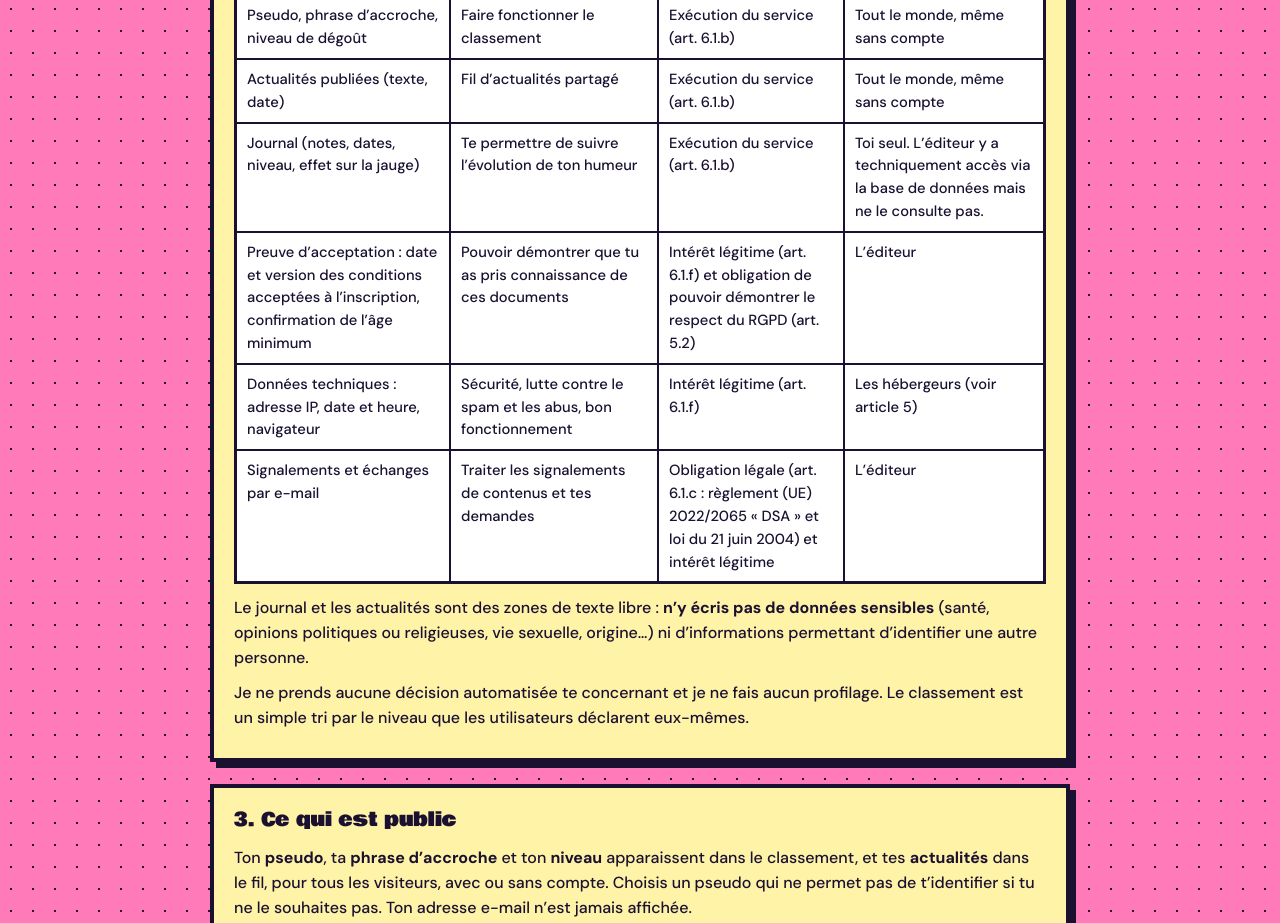
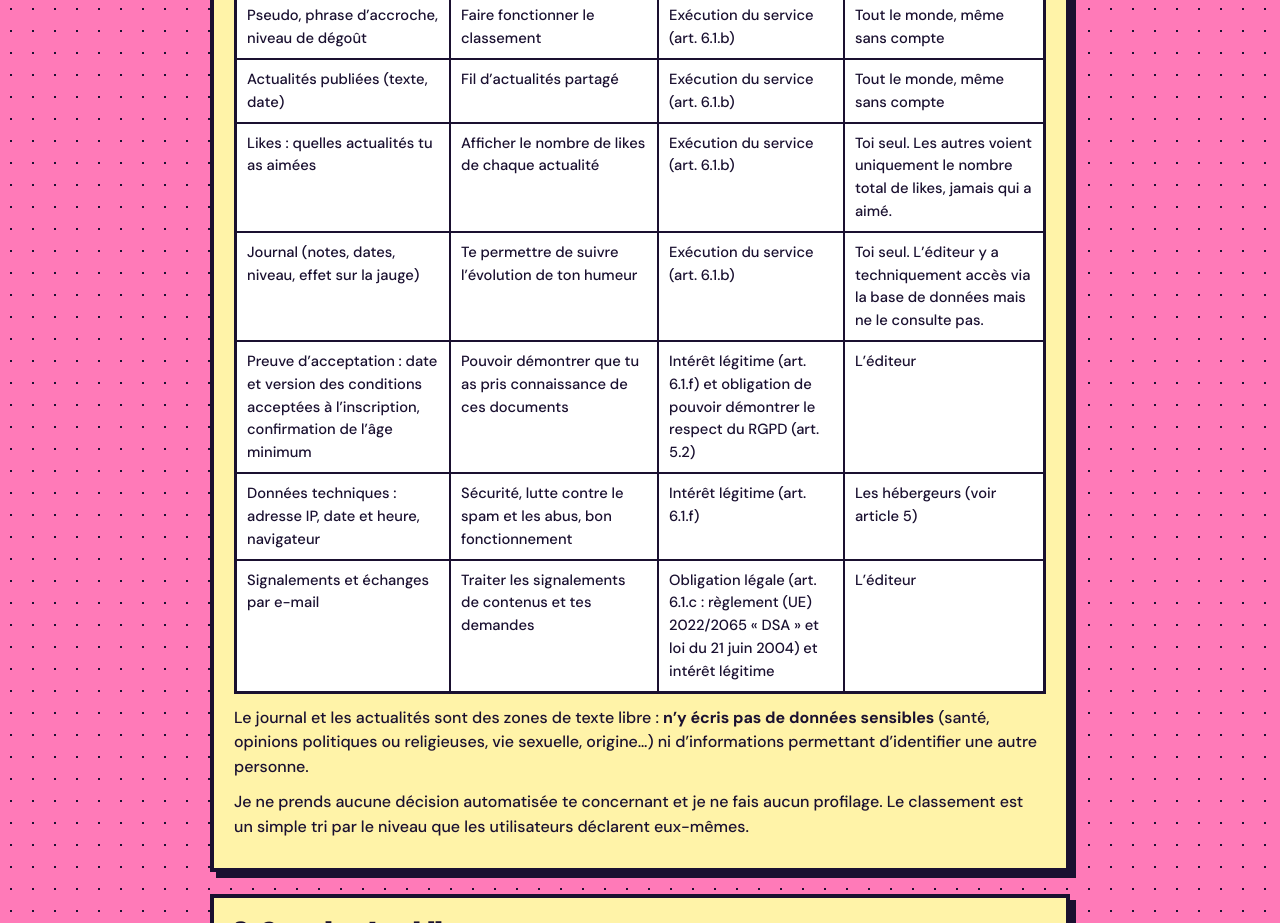
Before and after one commit to toujourspositif/mondegoutdemmibeta, a plain HTML site: page confidentialite.html in a window 1280 px wide. Shown: the part 1080-2003 px from the top of the page. Drawn offline with Linux system fonts and the light colour scheme.

Commit message:
Add likes data handling to privacy policy

```diff
--- a/confidentialite.html
+++ b/confidentialite.html
@@ -39,6 +39,7 @@
         <tr><td>Adresse e-mail, mot de passe (stocké uniquement sous forme hachée), dates de création et de dernière connexion</td><td>Créer ton compte, te connecter, t’envoyer les e-mails de sécurité (confirmation, réinitialisation)</td><td>Exécution du service que tu demandes (art. 6.1.b RGPD)</td><td>Toi et l’éditeur. Jamais le public.</td></tr>
         <tr><td>Pseudo, phrase d’accroche, niveau de dégoût</td><td>Faire fonctionner le classement</td><td>Exécution du service (art. 6.1.b)</td><td>Tout le monde, même sans compte</td></tr>
         <tr><td>Actualités publiées (texte, date)</td><td>Fil d’actualités partagé</td><td>Exécution du service (art. 6.1.b)</td><td>Tout le monde, même sans compte</td></tr>
+        <tr><td>Likes : quelles actualités tu as aimées</td><td>Afficher le nombre de likes de chaque actualité</td><td>Exécution du service (art. 6.1.b)</td><td>Toi seul. Les autres voient uniquement le nombre total de likes, jamais qui a aimé.</td></tr>
         <tr><td>Journal (notes, dates, niveau, effet sur la jauge)</td><td>Te permettre de suivre l’évolution de ton humeur</td><td>Exécution du service (art. 6.1.b)</td><td>Toi seul. L’éditeur y a techniquement accès via la base de données mais ne le consulte pas.</td></tr>
         <tr><td>Preuve d’acceptation : date et version des conditions acceptées à l’inscription, confirmation de l’âge minimum</td><td>Pouvoir démontrer que tu as pris connaissance de ces documents</td><td>Intérêt légitime (art. 6.1.f) et obligation de pouvoir démontrer le respect du RGPD (art. 5.2)</td><td>L’éditeur</td></tr>
         <tr><td>Données techniques : adresse IP, date et heure, navigateur</td><td>Sécurité, lutte contre le spam et les abus, bon fonctionnement</td><td>Intérêt légitime (art. 6.1.f)</td><td>Les hébergeurs (voir article 5)</td></tr>
```
